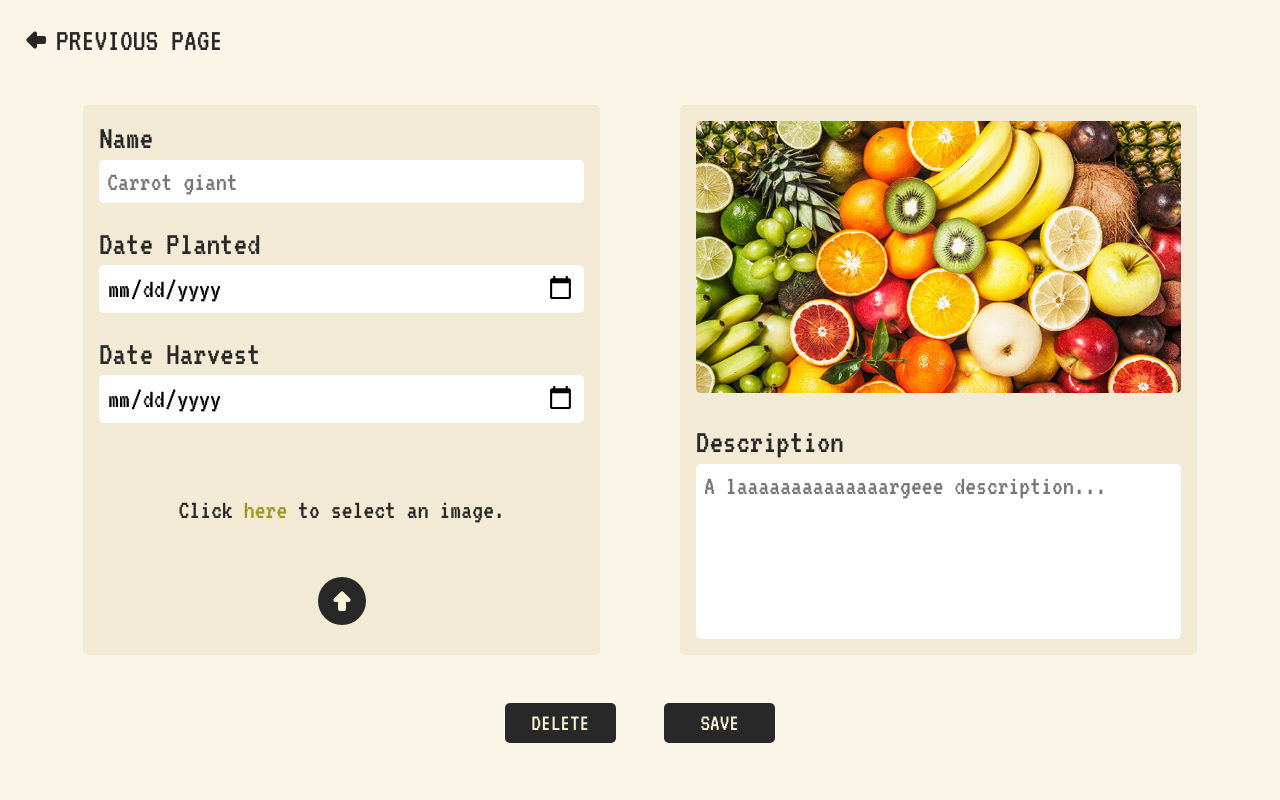
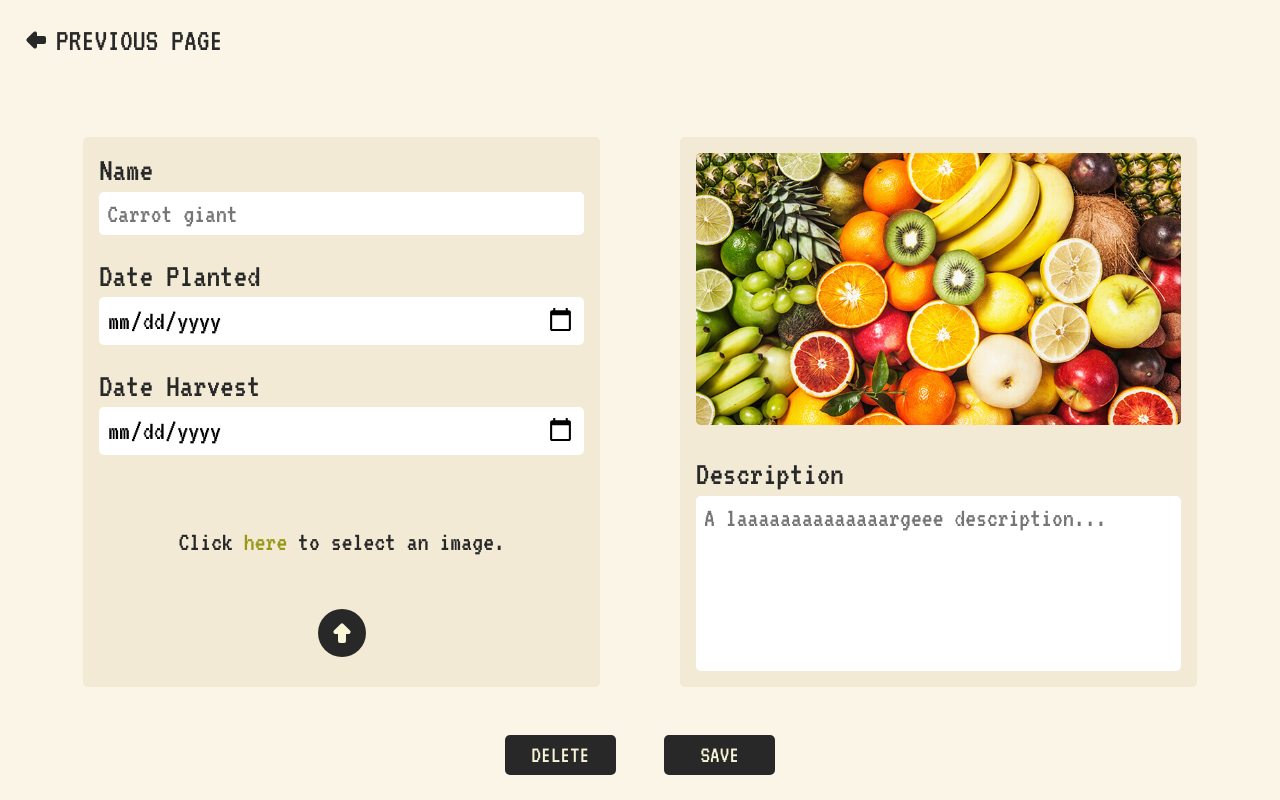
Before and after one commit to arufth/garden-organizer, a React (Vite) app: page /garden/table-view/plant/edit/fc45043d-7a7c-48d7-8830-be532e0906df in a window 1280 px wide. Built offline with nearby package versions, Linux system fonts and the light colour scheme.

Commit message:
Adjust height of plant name title in FormGrowLog.css

```diff
--- a/src/components/FormGrowLog/FormGrowLog.css
+++ b/src/components/FormGrowLog/FormGrowLog.css
@@ -15,6 +15,7 @@
     border-radius: 5px;
 
     .plant-name-title {
+      height: 4rem;
       font-size: 4rem;
       color: var(--sec-orange);
       -webkit-font-weight: bold;
```
